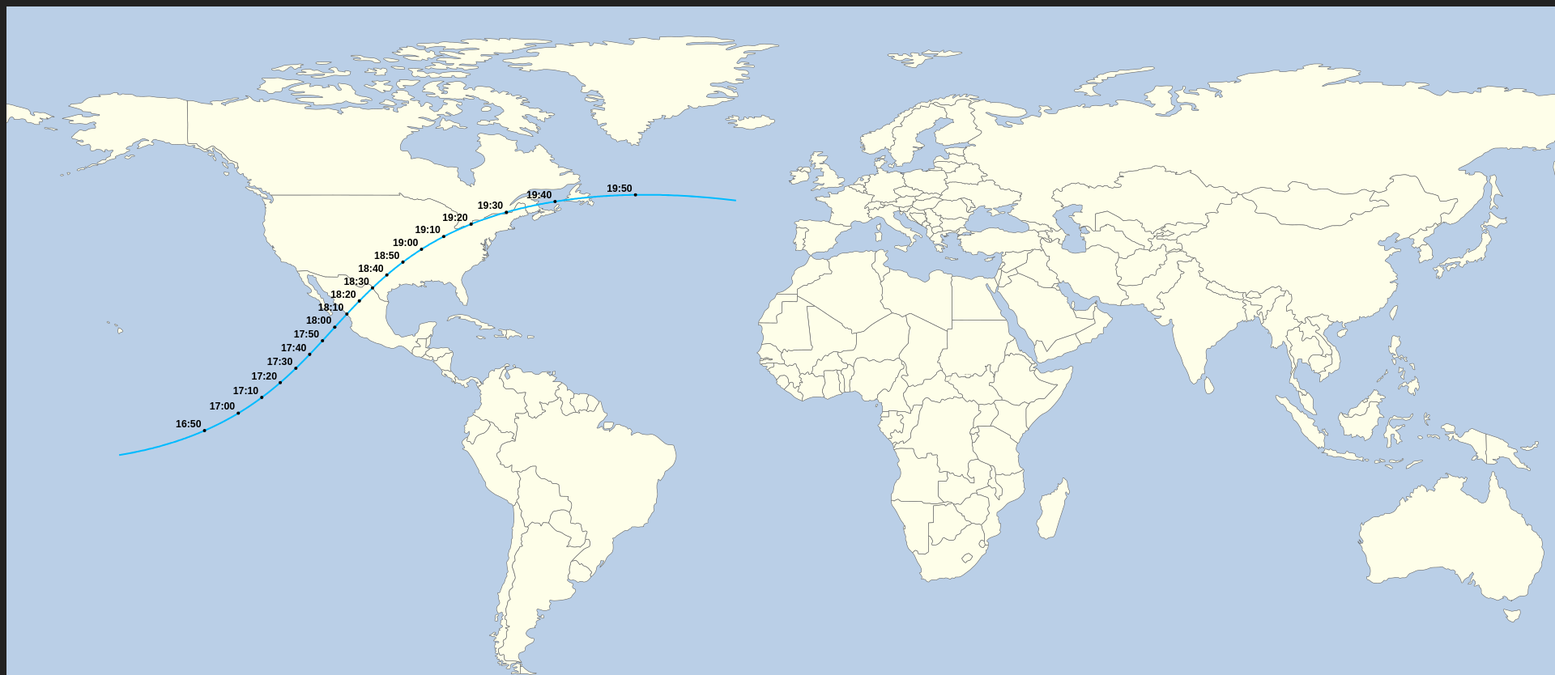
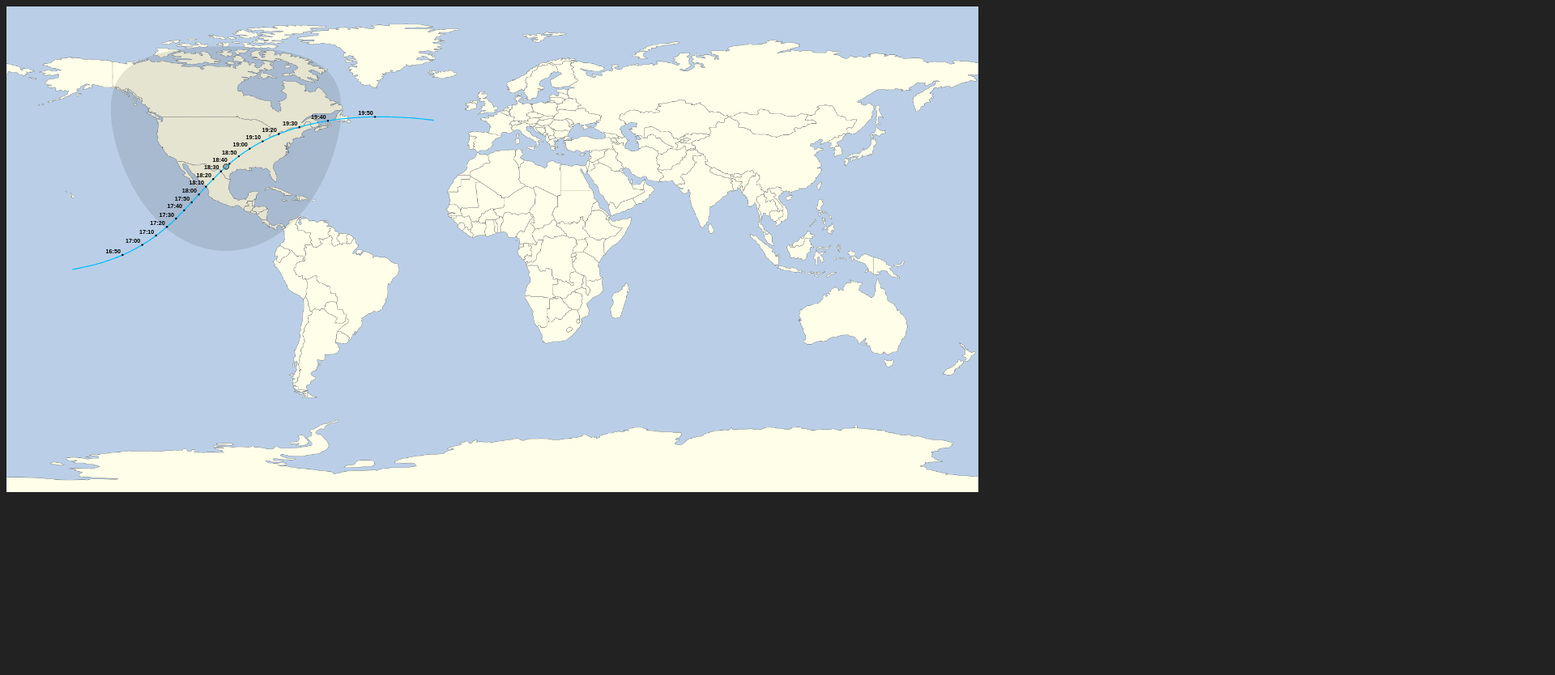
Before and after one commit to onlinebacon/totality-path, a plain HTML site: page index.html in a window 1280 px wide. Shown: the top 834 px of the page at 81% size, 1920 px wide, since content can reach past the window. After the commit the page ends 800 px from the top, so only its background shows below. Drawn offline with Linux system fonts and the light colour scheme.

Commit message:
Added umbra and penumbra plotting

```diff
--- a/eclipse-engine.js
+++ b/eclipse-engine.js
@@ -46,6 +46,21 @@ const VEC = {
 	flip: (vec) => {
 		return VEC.scale(vec, -1);
 	},
+	rotateX: ([ x, y, z ], angle) => {
+		const s = sin(angle);
+		const c = cos(angle);
+		return [ x, y*c + z*s, z*c - y*s ];
+	},
+	rotateY: ([ x, y, z ], angle) => {
+		const s = sin(angle);
+		const c = cos(angle);
+		return [ x*c - z*s, y, z*c + x*s ];
+	},
+	rotateZ: ([ x, y, z ], angle) => {
+		const s = sin(angle);
+		const c = cos(angle);
+		return [ x*c + y*s, y*c - x*s, z ];
+	},
 };
 
 const ellipseDerivative = (x, A, B) => {
@@ -64,6 +79,13 @@ const ellipseInvRounder = ([ x, y, z ]) => {
 	return [ x*eq, y*eq, z*po ];
 };
 
+const dirToLatLon = ([ x, y, z ]) => {
+	const lat = asin(z);
+	const f = sqrt(x**2 + y**2);
+	const lon = f > 0 ? acos(x/f) * (y < 0? -1: 1) : 0;
+	return [ lat, lon ];
+};
+
 export const SPHERE_MODEL = {
 	rayIntersection: (start, dir) => {
 		const earth = VEC.flip(start);
@@ -79,11 +101,7 @@ export const SPHERE_MODEL = {
 		return { point, distance };
 	},
 	surfaceVecToLatLon: (vec) => {
-		const [ x, y, z ] = VEC.normalize(vec);
-		const lat = asin(z);
-		const f = sqrt(x**2 + y**2);
-		const lon = f > 0 ? acos(x/f) * (y < 0? -1: 1) : 0;
-		return [ lat, lon ];
+		return dirToLatLon(VEC.normalize(vec));
 	},
 };
 
@@ -126,6 +144,32 @@ const calcUmbraDist = (sunRad, dist) => {
 
 const longToGHA = (lon) => {
 	return (TAU - lon) % TAU;
+};
+
+const calcUmbraAngle = (sunRad, dist) => {
+	return asin((sunRad - MOON_RAD)/dist);
+};
+
+const calcPenmbraAngle = (sunRad, dist) => {
+	return - asin((sunRad + MOON_RAD)/dist);
+};
+
+const buildShadowEdgeRay = (sun, sunRad, moon, azimuth, calcAngle) => {
+	const angle = calcAngle(sunRad, VEC.dist(sun, moon));
+	const [ sunLat, sunLon ] = dirToLatLon(VEC.normalize(VEC.sub(sun, moon)));
+
+	let dir = VEC.rotateY([ -1, 0, 0 ], angle);
+	dir = VEC.rotateX(dir, azimuth);
+	dir = VEC.rotateY(dir, sunLat);
+	dir = VEC.rotateZ(dir, - sunLon);
+
+	let start = VEC.rotateY([ 0, 0, MOON_RAD ], angle);
+	start = VEC.rotateX(start, azimuth);
+	start = VEC.rotateY(start, sunLat);
+	start = VEC.rotateZ(start, - sunLon);
+	start = VEC.sum(start, moon);
+
+	return { start, dir };
 };
 
 export class EclipseEngine {
@@ -194,4 +238,26 @@ export class EclipseEngine {
 		const location = model.surfaceVecToLatLon(intersection.point).map(toDegree);
 		return { location, type };
 	}
+	calcUmbraEdgePoint(azimuth) {
+		const { model } = this;
+		const sun = this.calcSunVec();
+		const moon = this.calcMoonVec();
+		const edgeRay = buildShadowEdgeRay(sun, this.sunRad, moon, toRadian(azimuth), calcUmbraAngle);
+		const intersection = model.rayIntersection(edgeRay.start, edgeRay.dir);
+		if (intersection == null) {
+			return null;
+		}
+		return model.surfaceVecToLatLon(intersection.point).map(toDegree);
+	}
+	calcPenumbraEdgePoint(azimuth) {
+		const { model } = this;
+		const sun = this.calcSunVec();
+		const moon = this.calcMoonVec();
+		const edgeRay = buildShadowEdgeRay(sun, this.sunRad, moon, toRadian(azimuth), calcPenmbraAngle);
+		const intersection = model.rayIntersection(edgeRay.start, edgeRay.dir);
+		if (intersection == null) {
+			return null;
+		}
+		return model.surfaceVecToLatLon(intersection.point).map(toDegree);
+	}
 }
--- a/index.html
+++ b/index.html
@@ -3,6 +3,6 @@
 		<script src="./main.js" type="module"></script>
 	</head>
 	<body style="background-color:#222;">
-		<canvas width="2048" height="1024"></canvas>
+		<canvas width="1200" height="600"></canvas>
 	</body>
 </html>
--- a/main.js
+++ b/main.js
@@ -52,7 +52,7 @@ const canvas = document.querySelector('canvas');
 const ctx = canvas.getContext('2d');
 const img = document.createElement('img');
 
-const coordToCanvas = ([ lat, lon ]) => {
+const locationToMapPos = ([ lat, lon ]) => {
 	const x = (lon/360 + 0.5) * canvas.width;
 	const y = (0.5 - lat/180) * canvas.height;
 	return [ x, y ];
@@ -65,7 +65,7 @@ const forEachPathPoint = (start, end, interval, it) => {
 		if (shadow === null) {
 			continue;
 		}
-		const point = coordToCanvas(shadow.location);
+		const point = locationToMapPos(shadow.location);
 		it(time, point);
 	}
 };
@@ -81,8 +81,17 @@ const timeToStrHourMin = (time) => {
 	}`;
 };
 
+const drawMap = () => {
+	ctx.drawImage(img, 0, 0, canvas.width, canvas.height);
+};
+
+const dot = ([ x, y ], r) => {
+	ctx.beginPath();
+	ctx.arc(x, y, r, 0, Math.PI*2);
+	ctx.fill();
+};
+
 const plotPath = () => {
-	ctx.drawImage(img, 0, 0, canvas.width, canvas.height);
 	ctx.stroke();
 
 	const s = canvas.width * 0.001;
@@ -101,18 +110,62 @@ const plotPath = () => {
 	});
 	ctx.stroke();
 
+	ctx.fillStyle = '#000';
 	ctx.textAlign = 'right';
 	ctx.font = 'bold ' + (s * 6) + 'px arial';
-	forEachPathPoint(startTime, endTime, 10 * MIN, (time, [ x, y ]) => {
-		console.log()
-		ctx.beginPath();
-		ctx.arc(x, y, s, 0, Math.PI*2);
-		ctx.fill();
+	forEachPathPoint(startTime, endTime, 10 * MIN, (time, pos) => {
+		dot(pos, s);
+		const [ x, y ] = pos;
 		ctx.fillText(timeToStrHourMin(time), x - s * 2, y - s * 2);
 	});
 };
 
+const plotUmbra = () => {
+	ctx.fillStyle = 'rgb(0, 0, 0, 0.25)';
+	ctx.beginPath();
+	let first = false;
+	for (let i=0; i<360; ++i) {
+		const loc = engine.calcUmbraEdgePoint(i);
+		if (loc == null) {
+			continue;
+		}
+		const pos = locationToMapPos(loc);
+		if (first) {
+			ctx.moveTo(...pos);
+			first = false;
+		} else {
+			ctx.lineTo(...pos);
+		}
+	}
+	ctx.fill();
+};
+
+const plotPenumbra = () => {
+	ctx.fillStyle = 'rgb(0, 0, 0, 0.1)';
+	ctx.beginPath();
+	let first = false;
+	for (let i=0; i<360; ++i) {
+		const loc = engine.calcPenumbraEdgePoint(i);
+		if (loc == null) {
+			continue;
+		}
+		const pos = locationToMapPos(loc);
+		if (first) {
+			ctx.moveTo(...pos);
+			first = false;
+		} else {
+			ctx.lineTo(...pos);
+		}
+	}
+	ctx.fill();
+};
+
 img.onload = () => {
+	drawMap();
+	setTime(18*HOUR + 36*MIN + 13.8*SEC);
+	plotPenumbra();
+	plotUmbra();
 	plotPath();
 };
+
 img.src = './map.png';
```
